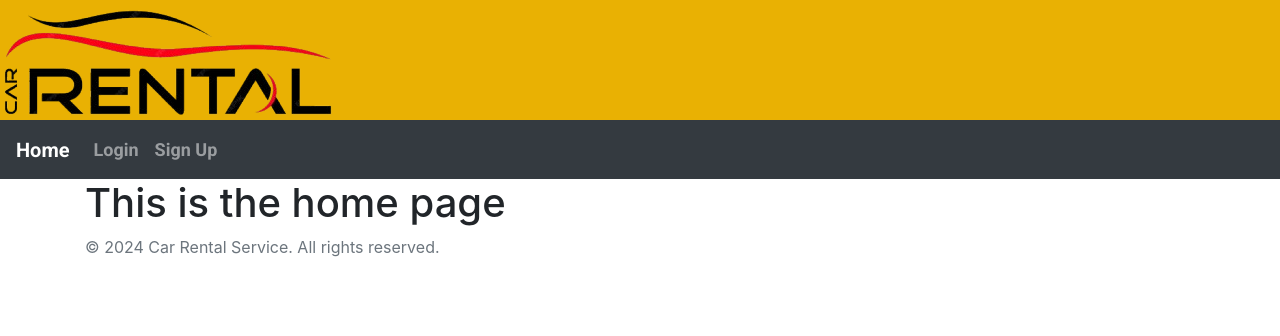
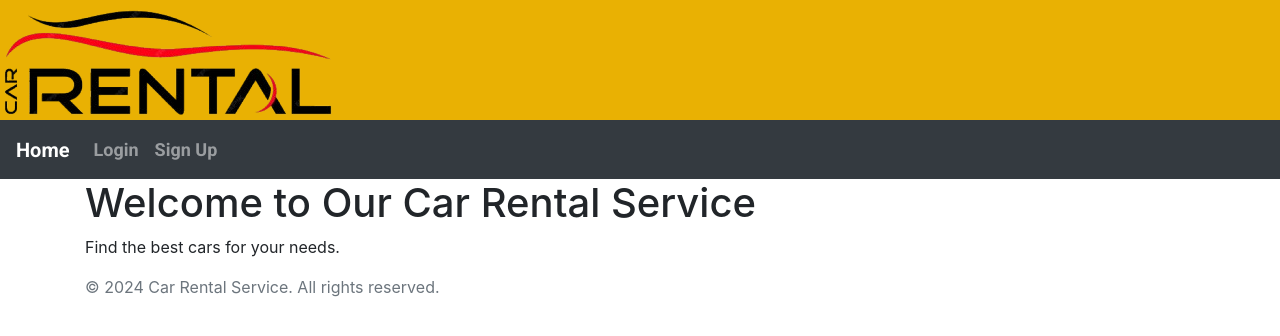
Before and after one commit to pgnikolov/flask-car-rental, a Flask app: page / in a window 1280 px wide. Shown: the top 336 px of the page. Run offline with Flask 3, Linux system fonts and the light colour scheme; some libraries are stand-ins or nearby versions.

Commit message:
Refine home page content for clarity and marketing
Separated block title extension from line with base extension for better readability. Updated the main heading to "Welcome to Our Car Rental Service" and added a promotional subheading to enhance user engagement.

```diff
--- a/app/templates/home.html
+++ b/app/templates/home.html
@@ -1,4 +1,7 @@
-{% extends "base.html" %}{% block title %}Home{% endblock %}
+{% extends "base.html" %}
+{% block title %}Home{% endblock %}
 {% block content %}
-<h1>This is the home page</h1>
+<h1>Welcome to Our Car Rental Service</h1>
+<p>Find the best cars for your needs.</p>
+
 {% endblock %}
```
